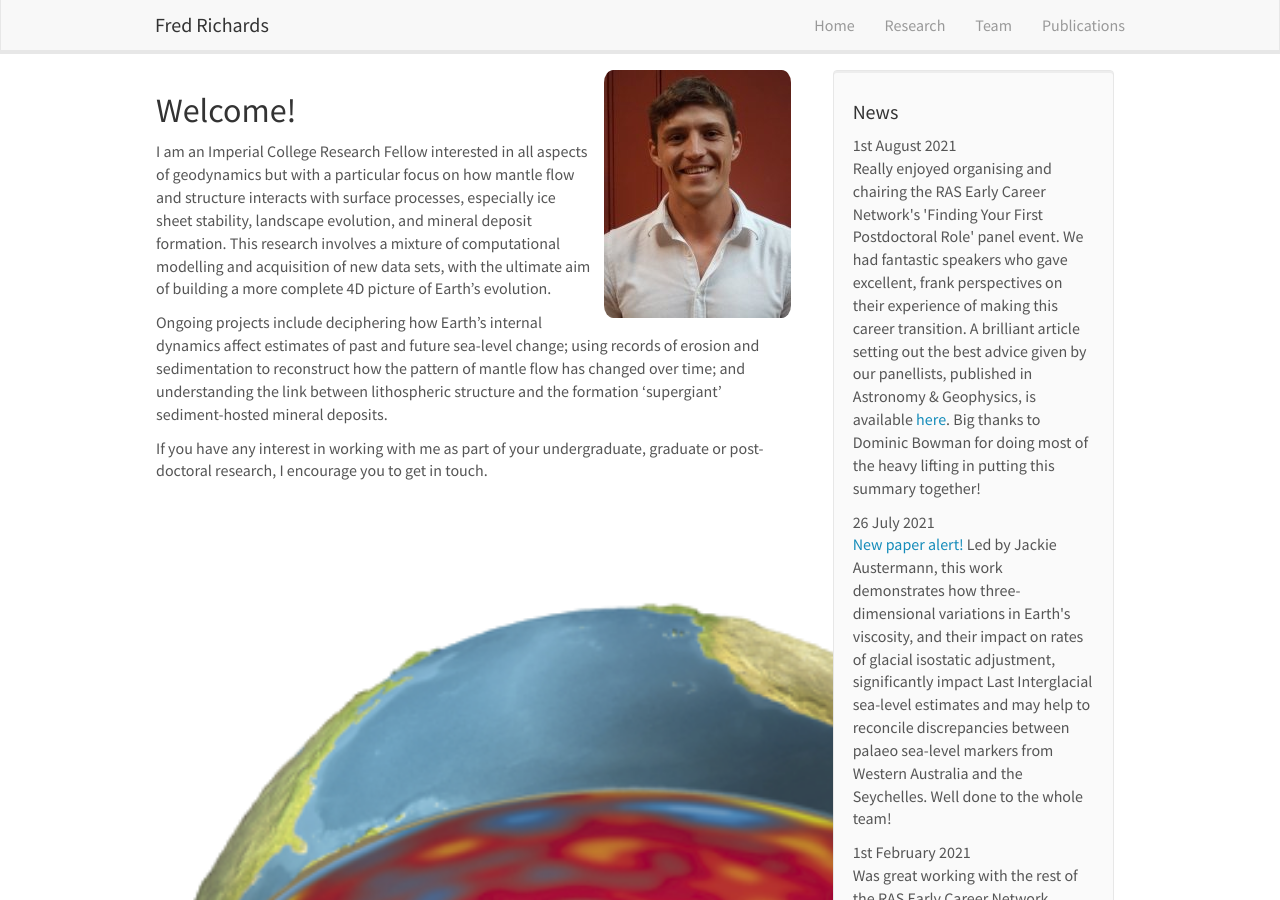
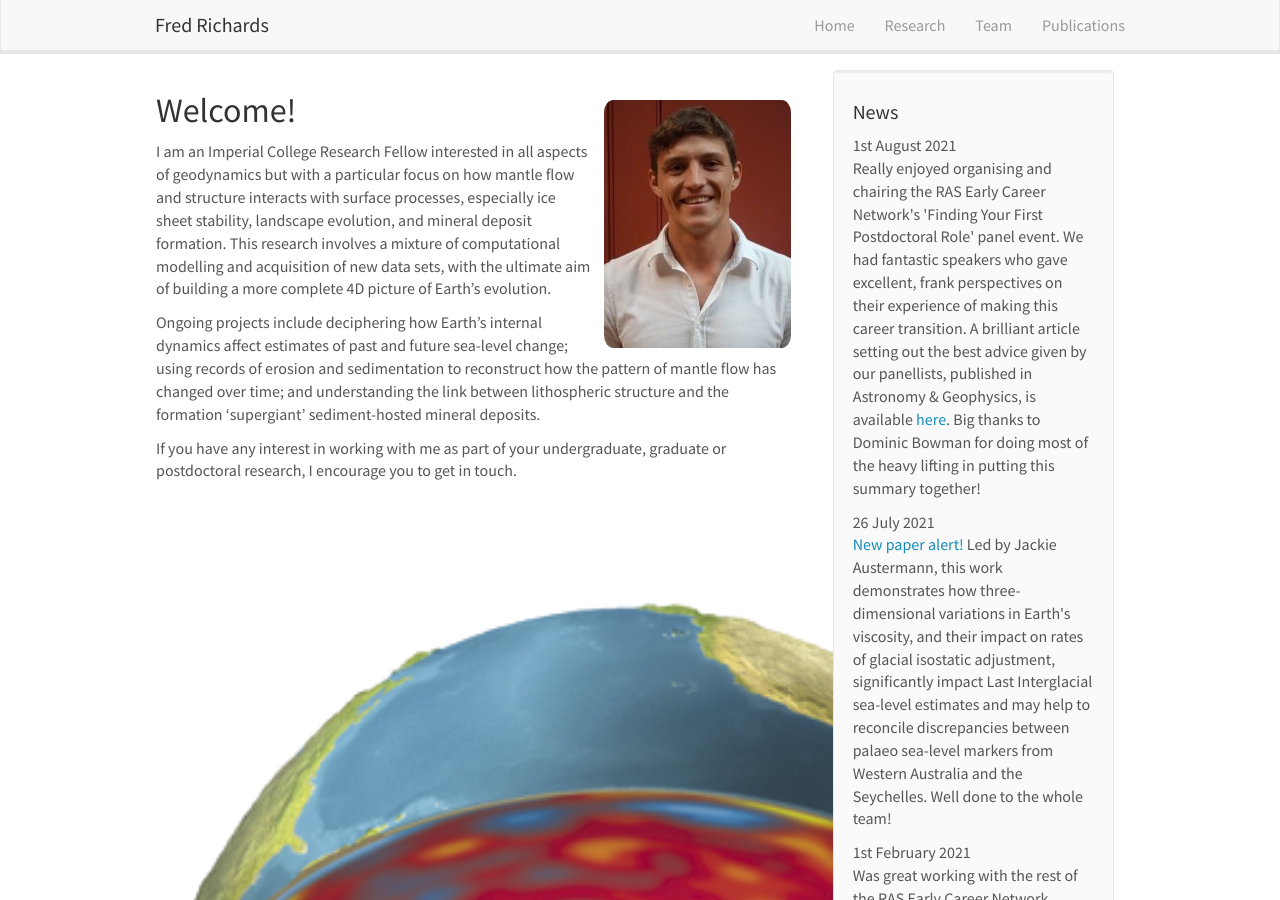
Before and after one commit to freddrichards/freddrichards.github.io, a Jekyll site: the page built from index.md, in a window 1280 px wide and 900 px high. Built offline with Jekyll 4.4.1, drawn with Linux system fonts in a browser that asks for light colours; nearby versions of some CDN libraries.

Commit message:
Update index.md

```diff
--- a/index.md
+++ b/index.md
@@ -6,7 +6,7 @@ sitemap: false
 permalink: /
 ---
 
-<img align="right" src="images/teampic/fred.jpg" style="float: right; margin-left: 10px;">
+<img align="right" src="images/teampic/fred.jpg" style="float: right; margin-left: 10px; margin-top: 30px;">
 
 ## Welcome!
 
@@ -14,7 +14,7 @@ I am an Imperial College Research Fellow interested in all aspects of geodynamic
 
 Ongoing projects include deciphering how Earth's internal dynamics affect estimates of past and future sea-level change; using records of erosion and sedimentation to reconstruct how the pattern of mantle flow has changed over time; and understanding the link between lithospheric structure and the formation 'supergiant' sediment-hosted mineral deposits.
 
-If you have any interest in working with me as part of your undergraduate, graduate or post-doctoral research, I encourage you to get in touch.
+If you have any interest in working with me as part of your undergraduate, graduate or postdoctoral research, I encourage you to get in touch.
 
 
 
```
